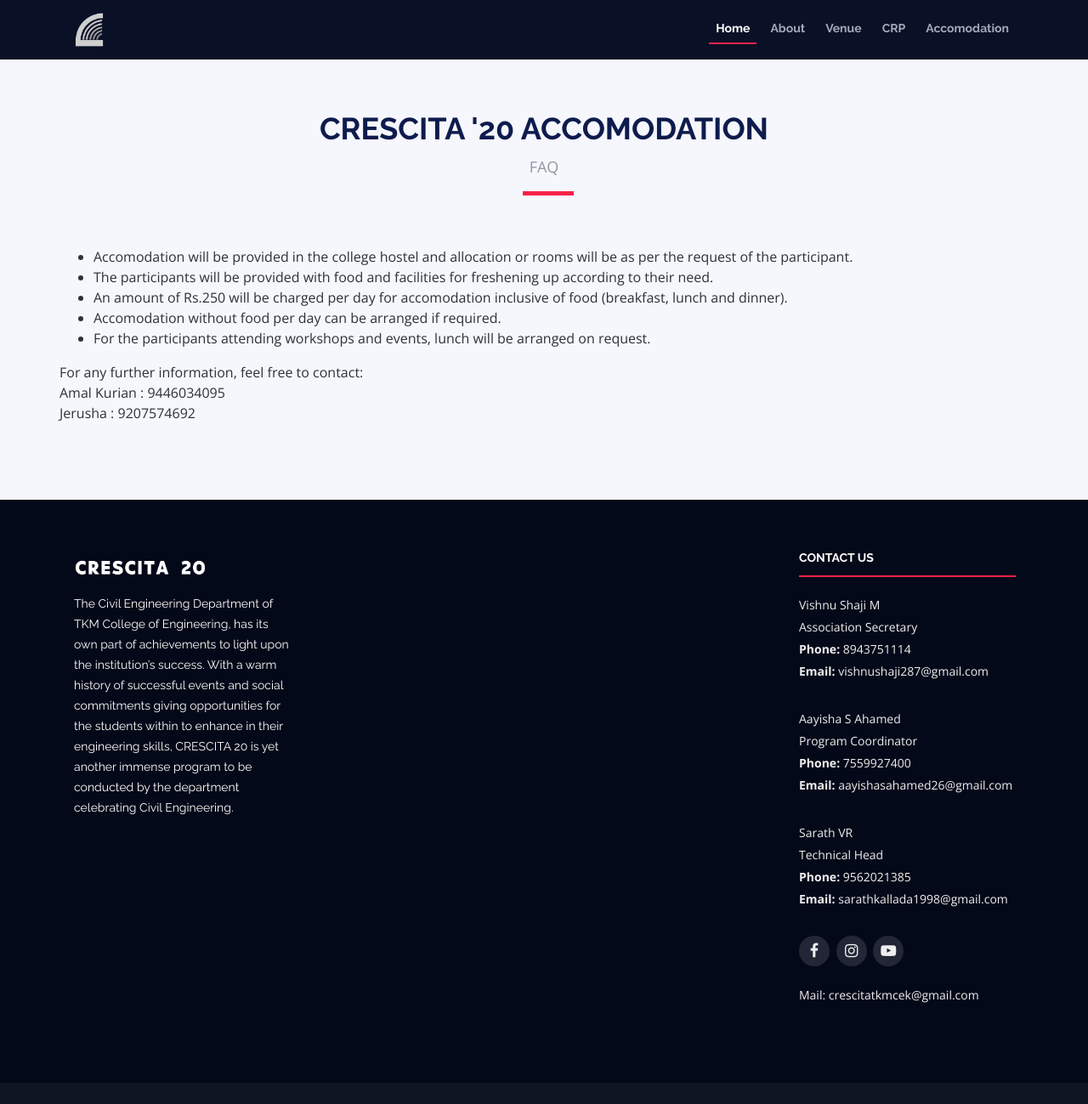
After one commit to nalimhahs/crescita, a Django app: page /accomodation in a window 1280 px wide. The commit adds this page. Shown: the whole page at 85% size. Run offline with Django 3.2, Linux system fonts and the light colour scheme; parts of the project's set-up code (start-up, migrations or seed data) failed here and were passed over; some libraries are stand-ins or nearby versions.

Commit message:
Added accomodation page

```diff
--- a/events/urls.py
+++ b/events/urls.py
@@ -7,6 +7,7 @@
     path('about', aboutPage),
     path('contact', contactPage),
     path('updates', updatedView),
+    path('accomodation', accomodationView),
     path('<slug:catagory>', catagoryListing),
     path('<slug:catagory>/<slug:event_slug>', eventListing),
 ]
--- a/events/views.py
+++ b/events/views.py
@@ -23,6 +23,10 @@
     return render(request, 'contact.html', {})
 
 
+def accomodationView(request):
+    return render(request, 'accomodation.html', {})
+
+
 def catagoryListing(request, catagory):
     events = Event.objects.filter(catagory__slug=catagory)
     try:
--- /dev/null
+++ b/templates/accomodation.html
@@ -0,0 +1,53 @@
+{% extends 'base.html' %}
+
+{% block content %}
+
+
+
+    <main id="main" class="main-page">
+
+        <section id="schedule" class="section-with-bg">
+            <div class="container wow fadeInUp">
+                <div class="section-header">
+                    <h2>CRESCITA '20 ACCOMODATION</h2>
+                    <p>FAQ</p>
+                </div>
+
+                <div class="row">
+                    <ul>
+                        <li>
+                            Accomodation will be provided in the college hostel and allocation or rooms will be as per the request of the participant.
+                        </li>
+                        <li>
+                            The participants will be provided with food and facilities for freshening up according to their need.
+                        </li>
+                        <li>
+                            An amount of Rs.250 will be charged per day for accomodation inclusive of food (breakfast, lunch and dinner).
+                        </li>
+                        <li>
+                            Accomodation without food per day can be arranged if required.
+                        </li>
+                        <li>
+                            For the participants attending workshops and events, lunch will be arranged on request.
+                        </li>
+
+                    </ul>
+                    <br>
+                    <p>
+                        For any further information, feel free to contact:
+                        <br>
+                        Amal Kurian : 9446034095
+                        <br>
+                        Jerusha : 9207574692
+                        <br>
+                    </p>
+                </div>
+
+            </div>
+
+        </section>
+
+
+    </main>
+
+{% endblock %}
--- a/templates/base.html
+++ b/templates/base.html
@@ -70,6 +70,7 @@
             <li><a href="/#about">About</a></li>
             <li><a href="/#venue">Venue</a></li>
             <li><a href="/crp">CRP</a></li>
+            <li><a href="/accomodation">Accomodation</a></li>
 
             <!-- <li><a href="#gallery">Gallery</a></li> -->
             <!-- <li><a href="#supporters">Sponsors</a></li> -->
```
